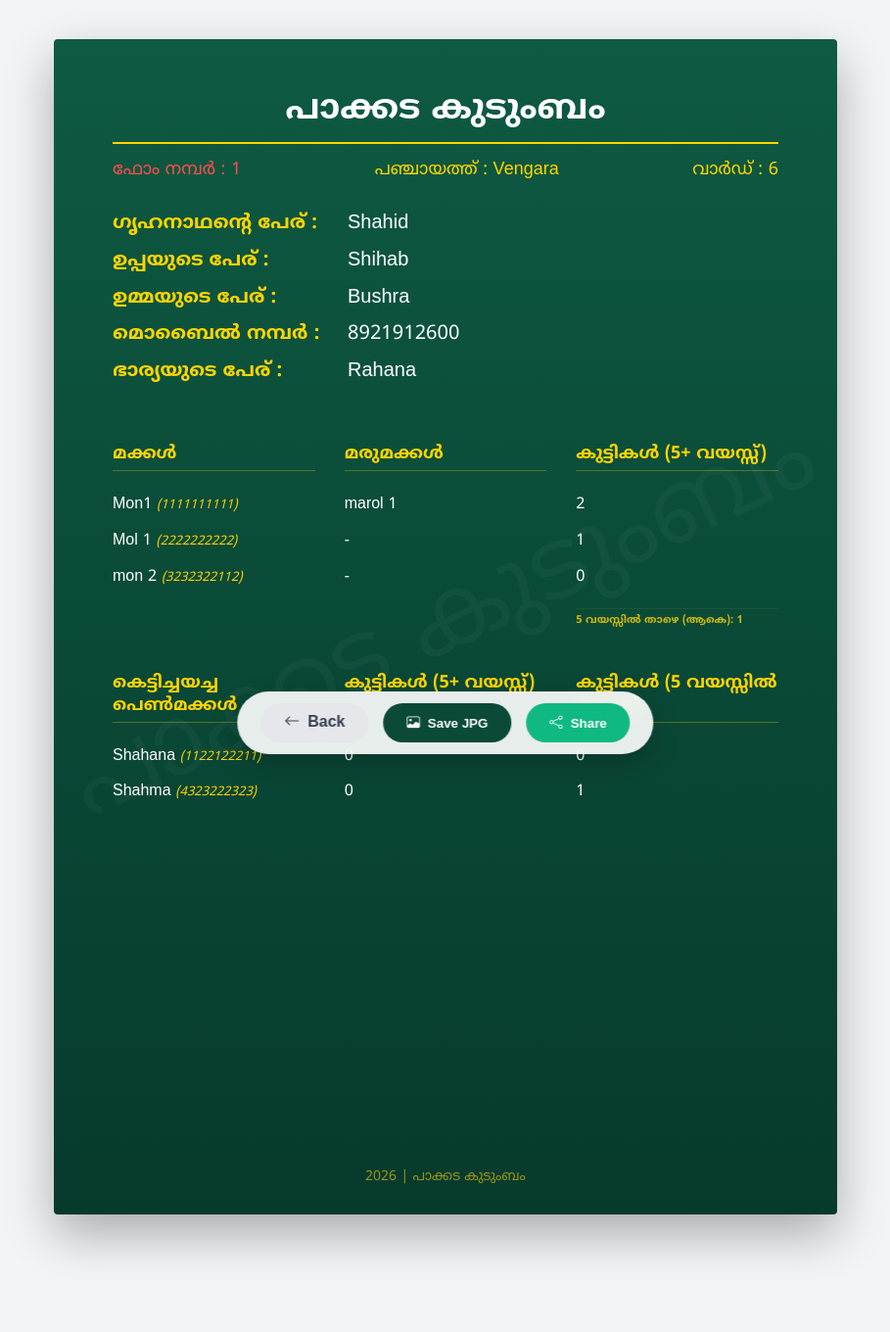
After one commit to ntoric/pakkada_data_collection, a Django app: page /1/poster/preview/ in a window 1280 px wide. The commit adds this page. Shown: the whole page at 98% size, without its empty margins (185-1094 px from the left). Run offline with Django 4.2, Linux system fonts and the light colour scheme; a user stored in the database is signed in; data comes from the database, SQL or seed files in the repository; some libraries are stand-ins or nearby versions.

Commit message:
Export Jpg

```diff
--- a/family/templates/family/detail.html
+++ b/family/templates/family/detail.html
@@ -44,8 +44,8 @@
                 </li>
                 <li><hr class="dropdown-divider"></li>
                 <li>
-                    <a class="dropdown-item" href="{% url 'family:export_poster' family.pk %}">
-                        <i class="bi bi-image me-2 text-info"></i>Poster JPG ഡൗൺലോഡ്
+                    <a class="dropdown-item" href="{% url 'family:poster_preview' family.pk %}">
+                        <i class="bi bi-image me-2 text-info"></i>Poster JPG Export
                     </a>
                 </li>
                 <li>
--- a/family/templates/family/list.html
+++ b/family/templates/family/list.html
@@ -90,7 +90,11 @@
             </a>
             <a href="{% url 'family:export_preview' family.pk %}"
                class="btn btn-outline-danger btn-sm">
-                <i class="bi bi-file-earmark-pdf me-1"></i>PDF
+                <i class="bi bi-file-earmark-pdf"></i>
+            </a>
+            <a href="{% url 'family:poster_preview' family.pk %}"
+               class="btn btn-outline-info btn-sm">
+                <i class="bi bi-image"></i>
             </a>
             <a href="{% url 'family:edit' family.pk %}"
                class="btn btn-outline-secondary btn-sm">
--- /dev/null
+++ b/family/templates/family/poster_preview.html
@@ -0,0 +1,347 @@
+{% load family_filters %}
+<!DOCTYPE html>
+<html lang="ml">
+<head>
+    <meta charset="UTF-8">
+    <meta name="viewport" content="width=device-width, initial-scale=1.0">
+    <title>Poster Preview - {{ family_name }}</title>
+    <!-- Google Fonts -->
+    <link href="https://fonts.googleapis.com/css2?family=Noto+Sans+Malayalam:wght@400;500;600;700&display=swap" rel="stylesheet" crossorigin="anonymous">
+    <!-- Bootstrap Icons -->
+    <link href="https://cdn.jsdelivr.net/npm/bootstrap-icons@1.11.3/font/bootstrap-icons.min.css" rel="stylesheet">
+    <!-- html-to-image -->
+    <script src="https://cdnjs.cloudflare.com/ajax/libs/html-to-image/1.11.11/html-to-image.min.js"></script>
+
+    <style>
+        body {
+            margin: 0;
+            background: #f3f4f6;
+            display: flex;
+            flex-direction: column;
+            align-items: center;
+            font-family: 'Noto Sans Malayalam', sans-serif;
+            padding: 40px 0 120px 0;
+        }
+
+        /* Poster Container - A4-ish proportions but sized for screen/capture */
+        .poster {
+            width: 800px;
+            min-height: 1200px;
+            background: linear-gradient(180deg, #0e5a42, #063a2d);
+            color: white;
+            padding: 50px 60px;
+            box-sizing: border-box;
+            position: relative;
+            overflow: hidden;
+            box-shadow: 0 20px 50px rgba(0,0,0,0.3);
+            border-radius: 4px;
+        }
+
+        /* Watermark */
+        .poster::after {
+            content: "പാക്കട കുടുംബം";
+            position: absolute;
+            top: 50%;
+            left: 50%;
+            transform: translate(-50%, -50%) rotate(-25deg);
+            font-size: 100px;
+            color: rgba(255, 255, 255, 0.034);
+            white-space: nowrap;
+            pointer-events: none;
+        }
+
+        /* Grain Texture */
+        .poster:before {
+            content: "";
+            position: absolute;
+            top: 0; left: 0; right: 0; bottom: 0;
+            opacity: 0.12;
+            pointer-events: none;
+            background-image: repeating-linear-gradient(0deg, rgba(255, 255, 255, 0.02) 0px, rgba(0, 0, 0, 0.02) 2px, transparent 3px);
+            z-index: 10;
+        }
+
+        .header-title {
+            text-align: center;
+            font-size: 36px;
+            margin-top: 0;
+            margin-bottom: 15px;
+            border-bottom: 2px solid #ffd400;
+            padding-bottom: 10px;
+            font-weight: 700;
+        }
+
+        .meta-row {
+            display: flex;
+            justify-content: space-between;
+            color: #ffd400;
+            font-size: 18px;
+            margin-bottom: 30px;
+            font-weight: 500;
+        }
+        .meta-form-no { color: #ff4d4d; }
+
+        .info-row {
+            display: grid;
+            grid-template-columns: 240px 1fr;
+            align-items: baseline;
+            margin-bottom: 12px;
+        }
+        .info-label {
+            color: #ffd400;
+            font-size: 20px;
+            font-weight: 600;
+        }
+        .info-value {
+            font-size: 20px;
+            font-weight: 500;
+        }
+
+        .sections-grid {
+            display: grid;
+            grid-template-columns: 1fr 1fr 1fr;
+            column-gap: 30px;
+            margin-top: 60px;
+        }
+
+        .data-row {
+            display: grid;
+            grid-template-columns: 1fr 1fr 1fr;
+            column-gap: 30px;
+            margin-bottom: 8px;
+            align-items: baseline;
+        }
+
+        .section-title {
+            color: #ffd400;
+            font-size: 18px;
+            margin-bottom: 20px;
+            border-bottom: 1px solid rgba(255,212,0,0.3);
+            padding-bottom: 5px;
+            font-weight: 600;
+        }
+
+        .section-subtitle {
+            color: #ffd400;
+            font-size: 11px;
+            font-weight: 600;
+            margin-top: 10px;
+            margin-bottom: 5px;
+            opacity: 0.8;
+            line-height: 1.2;
+            border-top: 1px solid rgba(255,212,0,0.1);
+            padding-top: 5px;
+        }
+
+        .members-list {
+            font-size: 16px;
+            line-height: 1.8;
+            font-weight: 400;
+        }
+        .mobile-highlight {
+            color: #ffd400;
+            font-size: 13px;
+            font-style: italic;
+        }
+
+        /* ── Action Bar ── */
+        .action-bar {
+            position: fixed;
+            bottom: 30px;
+            left: 50%;
+            transform: translateX(-50%);
+            background: rgba(255, 255, 255, 0.9);
+            backdrop-filter: blur(10px);
+            padding: 12px 24px;
+            border-radius: 50px;
+            box-shadow: 0 10px 30px rgba(0,0,0,0.2);
+            display: flex;
+            gap: 15px;
+            z-index: 1000;
+        }
+        .btn-action {
+            display: flex;
+            align-items: center;
+            gap: 8px;
+            font-weight: 600;
+            padding: 10px 24px;
+            border-radius: 30px;
+            transition: all 0.2s;
+            border: none;
+            cursor: pointer;
+            text-decoration: none;
+        }
+        .btn-back { background: #e5e7eb; color: #374151; }
+        .btn-save { background: #0b4a38; color: white; }
+        .btn-share { background: #10b981; color: white; }
+
+        @media print {
+            .action-bar { display: none; }
+            body { background: white; padding: 0; }
+            .poster { box-shadow: none; width: 100%; border-radius: 0; }
+        }
+    </style>
+</head>
+<body>
+
+    <div class="poster" id="poster-element">
+        <h1 class="header-title">പാക്കട കുടുംബം</h1>
+
+        <div class="meta-row">
+            <div class="meta-form-no">ഫോം നമ്പർ : {{ form_no }}</div>
+            <div>പഞ്ചായത്ത്‌ : {{ family.family_json|get_value:"പഞ്ചായത്ത്" }}</div>
+            <div>വാർഡ് : {{ family.family_json|get_value:"വാർഡ്" }}</div>
+        </div>
+
+        <div class="info-row">
+            <span class="info-label">ഗൃഹനാഥന്റെ പേര് :</span>
+            <span class="info-value">{{ family.family_json|get_value:"ഗൃഹനാഥന്റെ പേര്" }}</span>
+        </div>
+        <div class="info-row">
+            <span class="info-label">ഉപ്പയുടെ പേര് :</span>
+            <span class="info-value">{{ family.family_json|get_value:"ഉപ്പയുടെ പേര്"|default:"-" }}</span>
+        </div>
+        <div class="info-row">
+            <span class="info-label">ഉമ്മയുടെ പേര് :</span>
+            <span class="info-value">{{ family.family_json|get_value:"ഉമ്മയുടെ പേര്"|default:"-" }}</span>
+        </div>
+        <div class="info-row">
+            <span class="info-label">മൊബൈൽ നമ്പർ :</span>
+            <span class="info-value">{{ family.family_json|get_value:"മൊബൈൽ നമ്പർ" }}</span>
+        </div>
+        <div class="info-row">
+            <span class="info-label">ഭാര്യയുടെ പേര് :</span>
+            <span class="info-value">{{ family.family_json|get_value:"ഭാര്യയുടെ പേര്"|default:"-" }}</span>
+        </div>
+
+        <div class="sections-grid">
+            <div class="section-title">മക്കൾ</div>
+            <div class="section-title">മരുമക്കൾ</div>
+            <div class="section-title">കുട്ടികൾ (5+ വയസ്സ്)</div>
+        </div>
+
+        {% for child in family.family_json|get_value:"മക്കളുടെ വിവരം" %}
+        <div class="data-row">
+            <div class="members-list">
+                {{ child|get_value:"പേര്" }}
+                {% if child|get_value:"മൊബൈൽ നമ്പർ" %}
+                    <span class="mobile-highlight">({{ child|get_value:"മൊബൈൽ നമ്പർ" }})</span>
+                {% endif %}
+            </div>
+            <div class="members-list">
+                {{ child|get_value:"ഭാര്യയുടെ പേര്"|default:"-" }}
+            </div>
+            <div class="members-list">
+                {{ child|get_value:"കുട്ടികൾ"|get_value:"5 വയസിനു മുകളിൽ"|default:0 }}
+            </div>
+        </div>
+        {% endfor %}
+
+        <div class="data-row">
+            <div></div>
+            <div></div>
+            <div class="section-subtitle">
+                5 വയസ്സിൽ താഴെ (ആകെ): {{ total_makkal_below_5 }}
+            </div>
+        </div>
+
+        <div class="sections-grid" style="margin-top: 40px;">
+            <div class="section-title">കെട്ടിച്ചയച്ച പെൺമക്കൾ</div>
+            <div class="section-title">കുട്ടികൾ (5+ വയസ്സ്)</div>
+            <div class="section-title">കുട്ടികൾ (5 വയസ്സിൽ താഴെ)</div>
+        </div>
+
+        {% for sister in family.family_json|get_value:"സഹോദരിമാരുടെ വിവരങ്ങൾ" %}
+        <div class="data-row">
+            <div class="members-list">
+                {{ sister|get_value:"സഹോദരിയുടെ പേര്" }}
+                {% if sister|get_value:"മൊബൈൽ നമ്പർ" %}
+                    <span class="mobile-highlight">({{ sister|get_value:"മൊബൈൽ നമ്പർ" }})</span>
+                {% endif %}
+            </div>
+            <div class="members-list text-center">
+                {{ sister|get_value:"കുട്ടികൾ"|get_value:"5 വയസിനു മുകളിൽ"|default:0 }}
+            </div>
+            <div class="members-list text-center">
+                {{ sister|get_value:"കുട്ടികൾ"|get_value:"5 വയസിനു താഴെ"|default:0 }}
+            </div>
+        </div>
+        {% endfor %}
+
+        <div style="position: absolute; bottom: 30px; left: 0; right: 0; text-align: center; font-size: 14px; opacity: 0.6; color: #ffd100;">
+            2026 | പാക്കട കുടുംബം
+        </div>
+    </div>
+
+    <!-- Action Bar -->
+    <div class="action-bar">
+        <a href="{% url 'family:detail' family.pk %}" class="btn-action btn-back">
+            <i class="bi bi-arrow-left"></i> Back
+        </a>
+        <button id="save-btn" class="btn-action btn-save">
+            <i class="bi bi-image"></i> Save JPG
+        </button>
+        <button id="share-btn" class="btn-action btn-share">
+            <i class="bi bi-share"></i> Share
+        </button>
+    </div>
+
+    <script>
+        const element = document.getElementById('poster-element');
+        const familyName = "{{ family_name|escapejs }}";
+        const filename = `poster_${familyName}_${new Date().getTime()}.jpg`;
+
+        async function handleExport(action) {
+            const btn = document.getElementById(action === 'save' ? 'save-btn' : 'share-btn');
+            const originalText = btn.innerHTML;
+
+            try {
+                btn.innerHTML = `<span class="spinner-border spinner-border-sm" role="status" aria-hidden="true"></span> Processing...`;
+                btn.disabled = true;
+
+                await document.fonts.ready;
+                await new Promise(resolve => setTimeout(resolve, 500));
+
+                const dataUrl = await htmlToImage.toJpeg(element, {
+                    quality: 0.95,
+                    pixelRatio: 2,
+                    backgroundColor: '#0b4a38'
+                });
+
+                if (action === 'save') {
+                    const link = document.createElement('a');
+                    link.download = filename;
+                    link.href = dataUrl;
+                    link.click();
+                } else {
+                    const blob = await (await fetch(dataUrl)).blob();
+                    const file = new File([blob], filename, { type: 'image/jpeg' });
+
+                    if (navigator.canShare && navigator.canShare({ files: [file] })) {
+                        await navigator.share({
+                            files: [file],
+                            title: `Family Poster: ${familyName}`,
+                            text: `പാക്കട കുടുംബം: ${familyName}`
+                        });
+                    } else {
+                        // Fallback download
+                        const link = document.createElement('a');
+                        link.download = filename;
+                        link.href = dataUrl;
+                        link.click();
+                    }
+                }
+            } catch (error) {
+                console.error('Export error:', error);
+                alert('Export failed.');
+            } finally {
+                btn.innerHTML = originalText;
+                btn.disabled = false;
+            }
+        }
+
+        document.getElementById('save-btn').addEventListener('click', () => handleExport('save'));
+        document.getElementById('share-btn').addEventListener('click', () => handleExport('share'));
+    </script>
+</body>
+</html>
--- a/family/urls.py
+++ b/family/urls.py
@@ -18,6 +18,7 @@ urlpatterns = [
     path('<int:pk>/export/csv/', views.ExportSingleCSV.as_view(), name='export_csv'),
     path('<int:pk>/export/poster/', views.ExportPoster.as_view(), name='export_poster'),
     path('<int:pk>/export/preview/', views.ExportPreview.as_view(), name='export_preview'),
+    path('<int:pk>/poster/preview/', views.PosterPreview.as_view(), name='poster_preview'),
 
     # Delete
     path('<int:pk>/delete/', views.FamilyDeleteView.as_view(), name='delete'),
--- a/family/views.py
+++ b/family/views.py
@@ -404,6 +404,44 @@ class ExportPreview(LoginRequiredMixin, DetailView):
         context['form_no'] = data.get('ഫോം നമ്പർ', '')
         return context
 
+class PosterPreview(LoginRequiredMixin, DetailView):
+    """HTML preview for family poster with image export options."""
+    model = Family
+    template_name = 'family/poster_preview.html'
+    context_object_name = 'family'
+
+    def get_context_data(self, **kwargs):
+        context = super().get_context_data(**kwargs)
+        data = self.object.family_json
+        context['family_name'] = data.get('ഗൃഹനാഥന്റെ പേര്', 'Unknown')
+        context['form_no'] = data.get('ഫോം നമ്പർ', '')
+
+        # Calculate total children below 5 for members
+        total_makkal_below_5 = 0
+        makkal_list = data.get('മക്കളുടെ വിവരം', [])
+        for m in makkal_list:
+            inner_child_data = m.get('കുട്ടികൾ', {})
+            count = inner_child_data.get('5 വയസിനു താഴെ', 0)
+            try:
+                total_makkal_below_5 += int(count)
+            except (ValueError, TypeError):
+                pass
+        context['total_makkal_below_5'] = total_makkal_below_5
+
+        # Calculate total children below 5 for sisters
+        total_sisters_below_5 = 0
+        sisters_list = data.get('സഹോദരിമാരുടെ വിവരങ്ങൾ', [])
+        for s in sisters_list:
+            inner_child_data = s.get('കുട്ടികൾ', {})
+            count = inner_child_data.get('5 വയസിനു താഴെ', 0)
+            try:
+                total_sisters_below_5 += int(count)
+            except (ValueError, TypeError):
+                pass
+        context['total_sisters_below_5'] = total_sisters_below_5
+
+        return context
+
 
 class FamilyDeleteView(LoginRequiredMixin, View):
     """Delete a family record (POST only). Confirms via modal in the template."""
```
